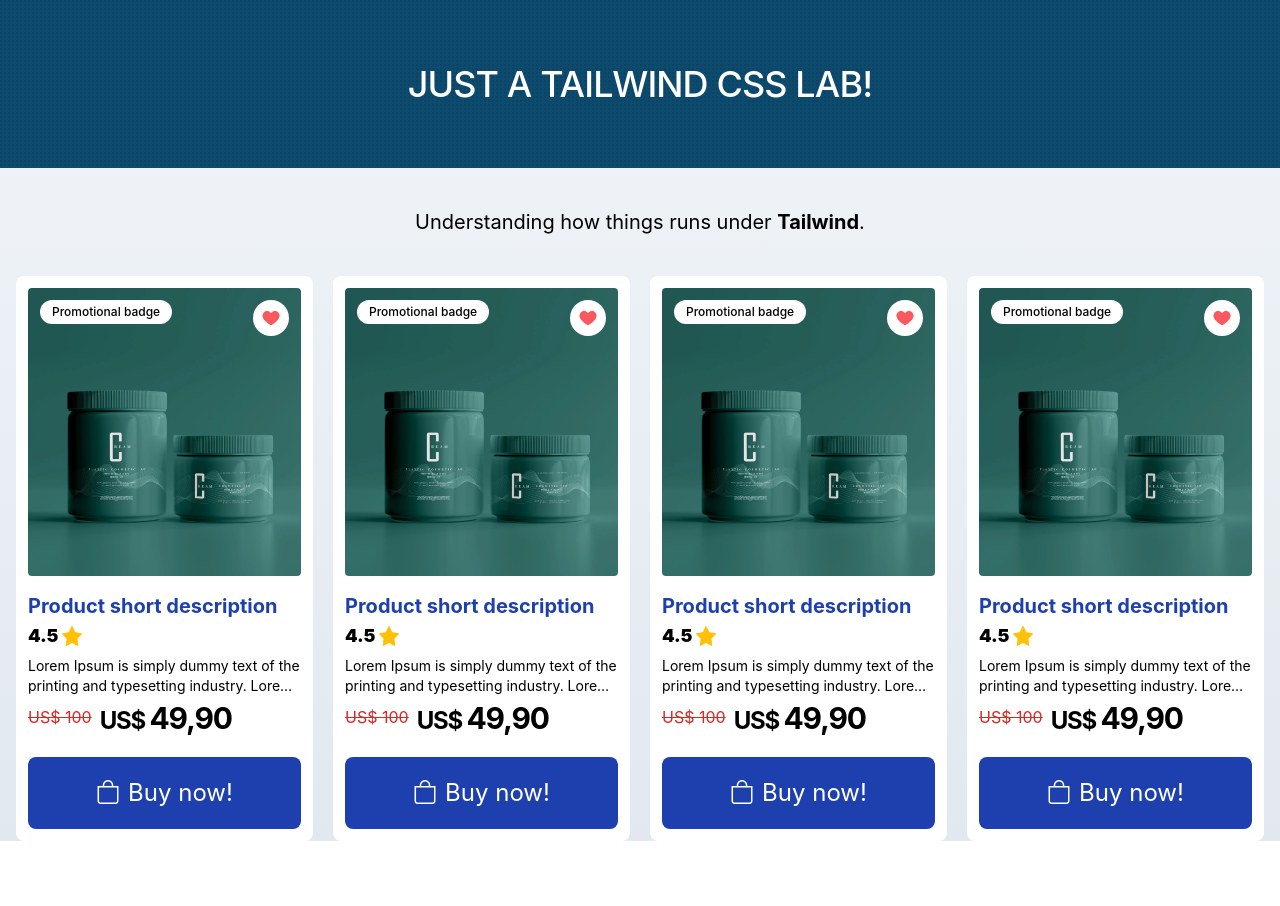
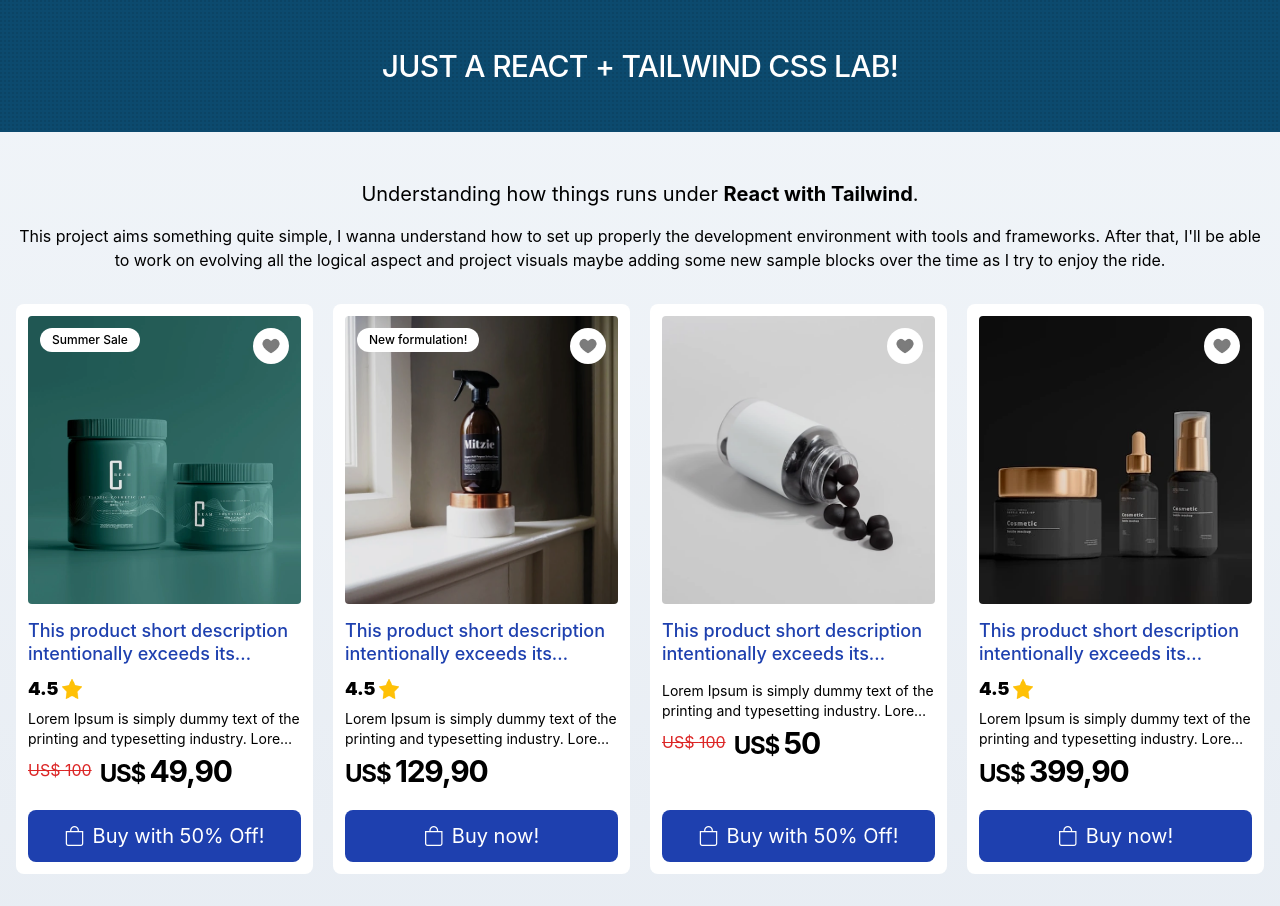
Before and after one commit to allrox/react-n-tailwind, a React (Create React App) app: page / in a window 1280 px wide. Shown: the top 906 px of the page. Before the commit the page ends 841 px from the top, so only its background shows below. Built offline with nearby package versions, Linux system fonts and the light colour scheme; the HTML template or start-up script is replaced by a standard one.

Commit message:
Alteração na lógica de exibição dos cards com objetos, mudanças em formatos e aplicação de short circuit para adaptação do conteúdo do componente.

```diff
--- a/public/index.html
+++ b/public/index.html
@@ -10,7 +10,7 @@
     <link rel="stylesheet" href="https://cdn.jsdelivr.net/npm/bootstrap-icons@1.10.5/font/bootstrap-icons.css">
     <title>@AllRox - Just a Tailwind CSS Lab!</title>
   </head>
-  <body>
+  <body class="bg-gradient-to-b from-slate-100 to-slate-200 min-h-screen">
     <noscript>You need to enable JavaScript to run this app.</noscript>
     <div id="root"></div>
     </body>
--- a/src/App.js
+++ b/src/App.js
@@ -1,49 +1,110 @@
-// import CardImage from './components/CardImage';
-// import CardTitle from './components/CardTitle';
 import ProductCard from './components/ProductCard';
 
+const productListData = [
+  {
+    imageURL: "./img/sample-image.webp",
+    badge: "Summer Sale",
+    title: "This product short description intentionally exceeds its container size to show the automatic line break behavior",
+    rating: "4.5",
+    alt: "Imagem do produto",
+    oldPrice: "100",
+    price: "49,90",
+    description: "Lorem Ipsum is simply dummy text of the printing and typesetting industry. Lorem Ipsum has been the industry's standard dummy text ever since the 1500s",
+    cta: "Buy with 50% Off!"
+  },
+  {
+    imageURL: "./img/mockup-2.webp",
+    badge: "New formulation!",
+    title: "This product short description intentionally exceeds its container size to show the automatic line break behavior",
+    rating: "4.5",
+    alt: "Imagem do produto",
+    price: "129,90",
+    description: "Lorem Ipsum is simply dummy text of the printing and typesetting industry. Lorem Ipsum has been the industry's standard dummy text ever since the 1500s",
+    cta: "Buy now!"
+  },
+  {
+    imageURL: "./img/mockup-1.webp",
+    title: "This product short description intentionally exceeds its container size to show the automatic line break behavior",
+    alt: "Imagem do produto",
+    oldPrice: "100",
+    price: "50",
+    description: "Lorem Ipsum is simply dummy text of the printing and typesetting industry. Lorem Ipsum has been the industry's standard dummy text ever since the 1500s",
+    cta: "Buy with 50% Off!"
+  },
+  {
+    imageURL: "./img/mockup-4.webp",
+    title: "This product short description intentionally exceeds its container size to show the automatic line break behavior",
+    rating: "4.5",
+    alt: "Imagem do produto",
+    price: "399,90",
+    description: "Lorem Ipsum is simply dummy text of the printing and typesetting industry. Lorem Ipsum has been the industry's standard dummy text ever since the 1500s",
+    cta: "Buy now!"
+  },
+  {
+    imageURL: "./img/mockup-3.webp",
+    badge: "Best anti-aging effect",
+    title: "This product short description intentionally exceeds its container size to show the automatic line break behavior",
+    rating: "4.5",
+    alt: "Imagem do produto",
+    oldPrice: "130",
+    price: "89,90",
+    description: "Lorem Ipsum is simply dummy text of the printing and typesetting industry. Lorem Ipsum has been the industry's standard dummy text ever since the 1500s",
+    cta: "Buy with 30% Off!"
+  },
+  {
+    imageURL: "./img/mockup-6.webp",
+    badge: "Complete skincare",
+    title: "This product short description intentionally exceeds its container size to show the automatic line break behavior",
+    rating: "4.5",
+    alt: "Imagem do produto",
+    oldPrice: "800",
+    price: "689,90",
+    description: "Lorem Ipsum is simply dummy text of the printing and typesetting industry. Lorem Ipsum has been the industry's standard dummy text ever since the 1500s",
+    cta: "Buy now!"
+  },
+]
 
 function App() {
   return (
-    <body className="bg-gradient-to-b from-slate-100 to-slate-200 min-h-screen">
+    <body >
       <header>
 
-        <div className="w-screen bg-sky-900 py-16 px-10 bg-[url('/src/img/bg-texture.webp')] bg-auto">
-          <h1 className="text-white font-medium text-4xl text-center uppercase tracking-tight">
-            Just a Tailwind CSS Lab!
+        <div className="w-screen bg-sky-900 py-12 px-10 bg-[url('/src/img/bg-texture.webp')] bg-auto">
+          <h1 className="text-white font-medium text-3xl text-center uppercase tracking-tight">
+            Just a React + Tailwind CSS Lab!
           </h1>
         </div>
 
-        <div className="mx-2 py-10">
-          <p className="text-xl text-center">Understanding how things runs under <span className="font-bold">Tailwind</span>.</p>
+        <div className="mx-2 mt-8 p-4 container mx-auto">
+          <p className="text-xl text-center">Understanding how things runs under <span className="font-bold">React with Tailwind</span>.</p>
+          <p className="py-4 text-center">This project aims something quite simple, I wanna understand how to set up properly the development environment with tools and frameworks. After that, I'll be able to work on evolving all the logical aspect and project visuals maybe adding some new sample blocks over the time as I try to enjoy the ride.</p>
         </div>
+
       </header>
 
-      <div className="px-4">
+      <main className="px-4">
+        <div className="container grid grid-cols md:grid-cols-3 lg:grid-cols-4 gap-x-5 gap-y-8 mx-auto mb-16">
 
-        <div className="container grid grid-cols md:grid-cols-2 lg:grid-cols-4 gap-5 mx-auto">
-
-          <ProductCard imageURL="./img/sample-image.webp" badge="Promotional badge" title="Product short description" alt="Imagem do produto" oldPrice="100" price="49,90">
-            Lorem Ipsum is simply dummy text of the printing and typesetting industry. Lorem Ipsum has been the industry's standard dummy text ever since the 1500s
-          </ProductCard>
-
-          <ProductCard imageURL="./img/sample-image.webp" badge="Promotional badge" title="Product short description" alt="Imagem do produto" oldPrice="100" price="49,90">
-            Lorem Ipsum is simply dummy text of the printing and typesetting industry. Lorem Ipsum has been the industry's standard dummy text ever since the 1500s
-          </ProductCard>
-
-          <ProductCard imageURL="./img/sample-image.webp" badge="Promotional badge" title="Product short description" alt="Imagem do produto" oldPrice="100" price="49,90">
-            Lorem Ipsum is simply dummy text of the printing and typesetting industry. Lorem Ipsum has been the industry's standard dummy text ever since the 1500s
-          </ProductCard>
-
-          <ProductCard imageURL="./img/sample-image.webp" badge="Promotional badge" title="Product short description" alt="Imagem do produto" oldPrice="100" price="49,90">
-            Lorem Ipsum is simply dummy text of the printing and typesetting industry. Lorem Ipsum has been the industry's standard dummy text ever since the 1500s
-          </ProductCard>
+          {
+            productListData.map(function (item) {
+              return (
+                <ProductCard
+                  imageURL={item.imageURL}
+                  alt={item.alt}
+                  badge={item.badge}
+                  title={item.title}
+                  rating={item.rating}
+                  description={item.description}
+                  oldPrice={item.oldPrice}
+                  price={item.price}
+                  cta={item.cta}
+                />
+              )
+            })
+          }
 
         </div>
-
-      </div>
-
-
+      </main>
 
     </body>
 
--- a/src/components/Button/index.js
+++ b/src/components/Button/index.js
@@ -1,11 +1,9 @@
-const Button = (props) => {
-
-    const {icon, children} = props;
+export default function Button(props) {
+    const { icon } = props;
     return (
-        <button className="rounded-lg w-full bg-blue-800 hover:bg-blue-700 text-white px-3 py-3 md:px-7 md:py-5 mt-5 text-xl md:text-2xl font-regular">
-        {icon && <i className={`bi ${icon} me-2`}></i>}
-        {children}</button>
-    )
+        <button className="rounded-lg w-full bg-blue-800 hover:bg-blue-700 text-white px-3 py-3 md:px-7 md:py-3 mt-5 text-xl font-regular">
+            {icon && <i className={`bi ${icon} me-2`}></i>}
+            {props.children}
+        </button>
+    );
 }
-
-export default Button;
--- a/src/components/CardTitle/index.js
+++ b/src/components/CardTitle/index.js
@@ -1,7 +1,5 @@
-const CardTitle = (props) =>{
+export default function CardTitle(props){
     return(
-        <h2 icon="" className="text-xl font-bold text-blue-800 mb-2 line-clamp-1">{props.children}</h2>
+        <h2 icon="" className="text-lg leading-tight font-medium text-blue-800 mb-4 line-clamp-2">{props.children}</h2>
     )
 }
-
-export default CardTitle;
--- a/src/components/ProductCard/index.js
+++ b/src/components/ProductCard/index.js
@@ -1,38 +1,69 @@
-// import CardImage from "../CardImage";
+import { useState } from "react";
 import CardTitle from "../CardTitle";
 import Button from "../Button";
 
-const ProductCard = (props) => {
+export default function ProductCard(props) {
 
-    const { alt, imageURL, badge, title, oldPrice, price } = props;
+    /* State control to change favorite icon saturarion */
+    const [saturated, setSaturation] = useState(false);
+    const toggleSaturation = () => {
+        setSaturation(!saturated);
+    };
 
     return (
-        <div className="bg-white p-3 rounded-lg md:hover:shadow-2xl group">
 
+        /* Product Card */
+        <div className="flex flex-col bg-white p-3 rounded-lg md:hover:shadow-2xl group justify-between">
+
+            <div>
+
+                {/* Image and overlays */}
                 <div className="image-container relative rounded-lg mb-3">
-                <img className="min-w-full h-72 rounded mb-4 brightness-[0.9] group-hover:brightness-[1.05] duration-200 object-cover" src={imageURL} alt="" />
-                <div className="badge absolute rounded-full top-3 left-3 px-3 py-1 bg-white text-xs font-medium">{badge}</div>
-                <img className="absolute top-3 right-3 h-9 p-2 bg-white rounded-full" src="./img/heart.webp" alt={alt} />
+                    <img className="min-w-full h-72 rounded mb-4 brightness-[0.9] group-hover:brightness-[1.05] duration-200 object-cover" src={props.imageURL} alt="" />
+                    {props.badge && (
+                        <div className="badge absolute rounded-full top-3 left-3 px-3 py-1 bg-white text-xs font-medium">{props.badge}</div>
+                    )}
+                    <img
+                        className={`absolute top-3 right-3 h-9 p-2 bg-white rounded-full duration-200 ${saturated ? 'saturate-100' : 'saturate-0'}`}
+                        onClick={toggleSaturation}
+                        src="./img/heart.webp"
+                        alt={props.alt}
+
+                    />
                 </div>
 
-            <CardTitle>{title}</CardTitle>
+                {/* Title */}
+                <CardTitle>{props.title}</CardTitle>
+                {props.rating && (
                     <div className="star-rating flex flex-row h-4 mb-3 items-center gap-1">
-                <p className="text-lg font-black">4.5</p>
-                <img className="h-5 w-5" src="./img/rating-star.webp" alt="1 star" />
+                        <p className="text-lg font-black">{props.rating}</p>
+                        <img
+                            className="h-5 w-5"
+                            src="./img/rating-star.webp"
+
+                            alt="1 star" />
+                    </div>
+                )}
+
+                {/* Description */}
+                <p className="text-sm md:text-sm line-clamp-2">{props.description}</p>
+
+                {/* Pricing */}
+                <div className="container flex flex-wrap items-center justify-start">
+                    {props.oldPrice && (
+                        <p className="old-price text-xs md:text-base lg:text-base line-through text-red-600 me-2">US$ {props.oldPrice}</p>
+                    )}
+                    <p className="pricing text-2xl text-center font-bold mt-1 tracking-tighter items-start">US$ <span className="text-3xl font-bold text-black">{props.price}</span></p>
                 </div>
 
-            <p className="text-sm md:text-sm line-clamp-2">{props.children}</p>
-
-            <div className="container flex flex-wrap items-center justify-start">
-                <p className="old-price text-xs md:text-base lg:text-base line-through text-red-600 me-2">US$ {props.oldPrice}</p>
-                <p class="pricing text-2xl text-center font-bold mt-1 tracking-tighter items-start">US$ <span className="text-3xl font-bold text-black">{props.price}</span></p>
             </div>
 
-            <Button icon="bi-bag">Buy now!</Button>
+            {/* CTA */}
+            <div>
+                <Button className="" icon="bi-bag">{props.cta}</Button>
 
+            </div>
         </div>
 
     );
 }
-
-export default ProductCard;
--- a/tailwind.config.js
+++ b/tailwind.config.js
@@ -1,7 +1,7 @@
 /** @type {import('tailwindcss').Config} */
 module.exports = {
   content: [
-    "./src/**/*.{js,jsx,ts,tsx,webp}",
+    "./src/**/*.{js,jsx,ts,tsx,webp,json}",
     "./public/*.html"
   ],
   theme: {
```
Lines whose indentation alone changed are shown as unchanged.
